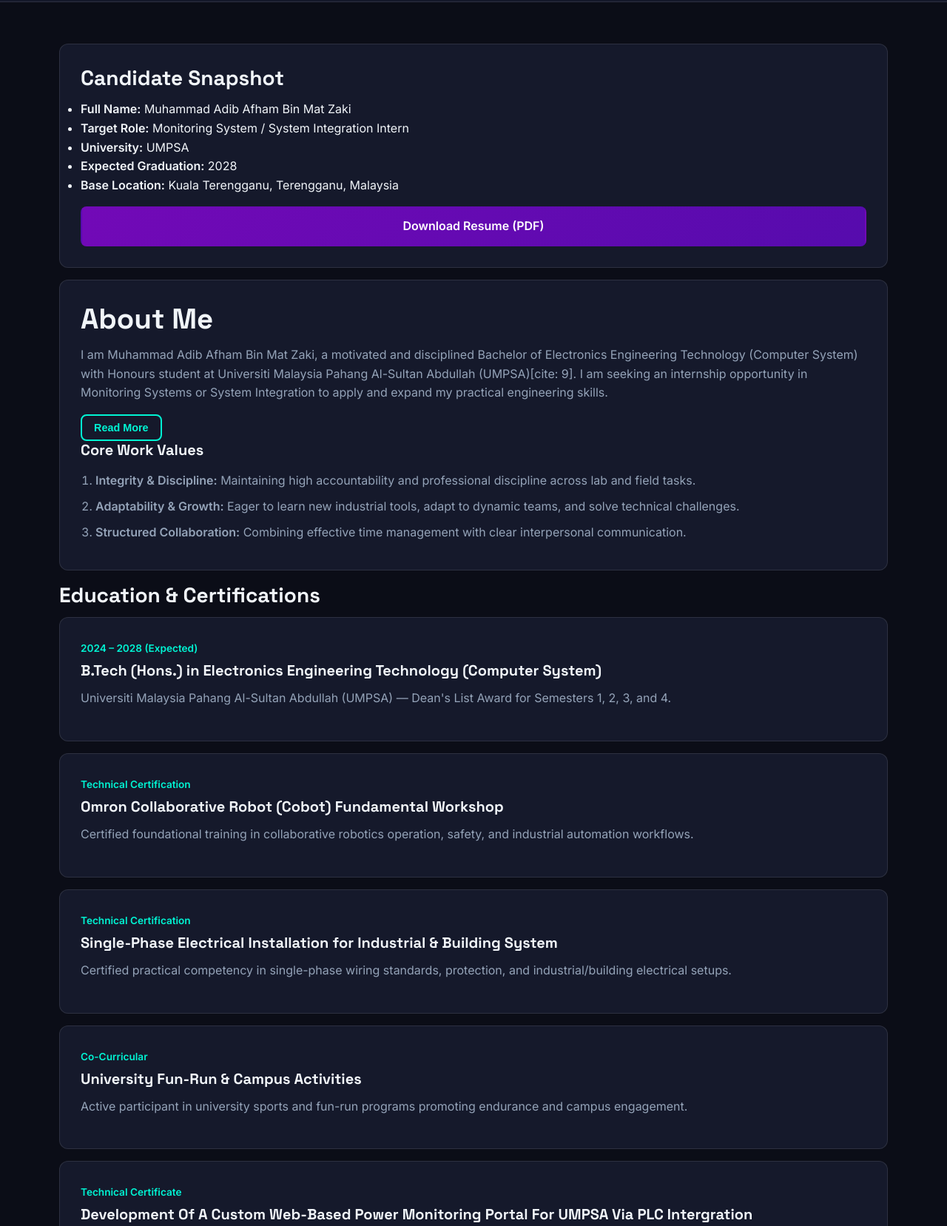
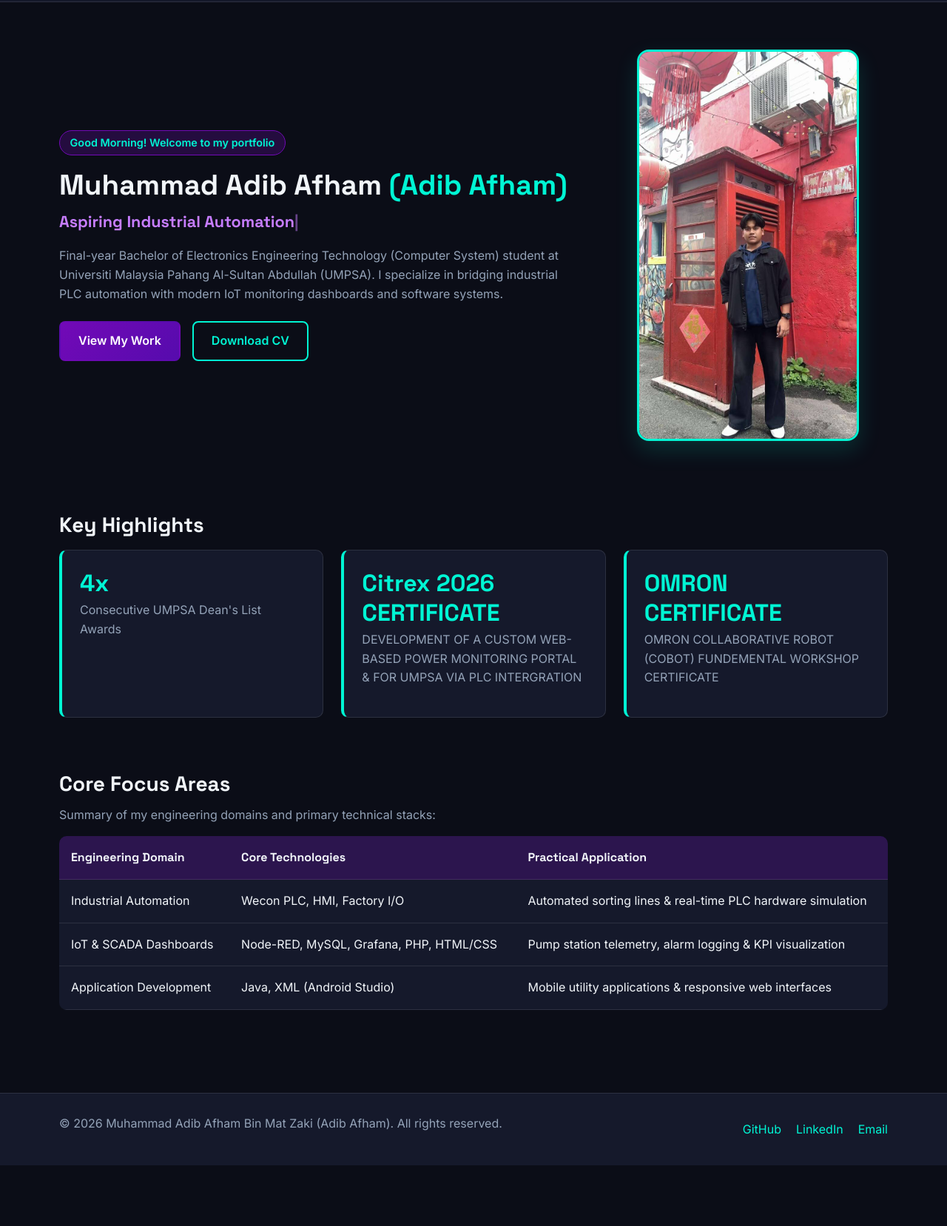
Before and after one commit to Adeebbs/ProfilePortfolio, a plain HTML site: page index.html in a window 1280 px wide. Shown: the part 68-1725 px from the top of the page at 74% size. After the commit the page ends 1643 px from the top, so only its background shows below. Drawn offline with Linux system fonts and the light colour scheme.

Commit message:
Update index.html

```diff
--- a/index.html
+++ b/index.html
@@ -3,7 +3,7 @@
 <head>
   <meta charset="UTF-8">
   <meta name="viewport" content="width=device-width, initial-scale=1.0">
-  <title>About Me | Muhammad Adib Afham</title>
+  <title>ADIB AFHAM | Electronics &amp; Automation Portfolio</title>
   <link rel="preconnect" href="https://fonts.googleapis.com">
   <link rel="preconnect" href="https://fonts.gstatic.com" crossorigin>
   <link href="https://fonts.googleapis.com/css2?family=Inter:wght@400;500;600&family=Space+Grotesk:wght@600;700&display=swap" rel="stylesheet">
@@ -12,7 +12,7 @@
 <body>
   <header class="site-header">
     <div class="container nav-wrapper">
-      <a href="index.html" class="logo">ADIB<span> AFHAM</span></a>
+      <a href="index.html" class="logo">ADIB<span>AFHAM</span></a>
       <button class="hamburger" id="hamburgerBtn" aria-label="Toggle Navigation" aria-expanded="false">
         <span></span>
         <span></span>
@@ -20,8 +20,8 @@
       </button>
       <nav class="main-nav" id="mainNav">
         <ul>
-          <li><a href="index.html">Home</a></li>
-          <li><a href="about.html" class="active">About</a></li>
+          <li><a href="index.html" class="active">Home</a></li>
+          <li><a href="about.html">About</a></li>
           <li><a href="skills.html">Skills</a></li>
           <li><a href="projects.html">Projects</a></li>
           <li><a href="contact.html">Contact</a></li>
@@ -31,103 +31,84 @@
     </div>
   </header>
 
-  <main class="container page-section">
-    <div class="split-layout">
-      <!-- Sticky Left Profile Card -->
-      <aside class="sticky-sidebar">
-        <div class="card profile-summary-card">
-          <h2>Candidate Snapshot</h2>
-          <ul class="meta-list">
-            <li><strong>Full Name:</strong> Muhammad Adib Afham Bin Mat Zaki</li>
-            <li><strong>Target Role:</strong> Monitoring System / System Integration Intern</li>
-            <li><strong>University:</strong> UMPSA</li>
-            <li><strong>Expected Graduation:</strong> 2028</li>
-            <li><strong>Base Location:</strong> Kuala Terengganu, Terengganu, Malaysia</li>
-            <p></p>
-          </ul>
-          <a href="docs/resume.pdf" class="btn btn-primary full-width" download>Download Resume (PDF)</a>
+  <main>
+    <section class="hero container">
+      <div class="hero-content">
+        <p id="timeGreeting" class="greeting-badge">Welcome to my portfolio</p>
+        <h1>Muhammad Adib Afham <span class="highlight">(Adib Afham)</span></h1>
+        <h2 class="typing-wrapper">
+          <span id="typingText"></span><span class="cursor">|</span>
+        </h2>
+        <p class="hero-bio">
+          Final-year Bachelor of Electronics Engineering Technology (Computer System) student at Universiti Malaysia Pahang Al-Sultan Abdullah (UMPSA). I specialize in bridging industrial PLC automation with modern IoT monitoring dashboards and software systems.
+        </p>
+        <div class="cta-group">
+          <a href="projects.html" class="btn btn-primary">View My Work</a>
+          <a href="docs/resume.pdf" class="btn btn-outline" download>Download CV</a>
         </div>
-      </aside>
-      <p></p>
+      </div>
+      <div class="hero-image">
+        <img src="images/profile.jpg" alt="Portrait of Muhammad Adib Afham Bin Mat Zaki">
+      </div>
+    </section>
 
-      <!-- Right Detailed Narrative & Credentials -->
-      <div class="split-main">
-        <article class="card">
-          <h1>About Me</h1>
-          <p>
-            I am Muhammad Adib Afham Bin Mat Zaki, a motivated and disciplined Bachelor of Electronics Engineering Technology (Computer System) with Honours student at Universiti Malaysia Pahang Al-Sultan Abdullah (UMPSA)[cite: 9]. I am seeking an internship opportunity in Monitoring Systems or System Integration to apply and expand my practical engineering skills.
-          </p>
-          <div id="moreBio" class="hidden-content">
-            <p>
-              My academic projects focus on connecting industrial controllers with modern software interfaces—including linking Factory I/O simulations to physical PLC hardware via OPC UA (2025) and developing a web-based Water Pump Monitoring System dashboard using Node-RED, MySQL, and HTML with real-time alarm alerts (2026).
-            </p>
-            <p>
-              Alongside earning Dean's List recognition across four consecutive semesters, I have completed hands-on technical workshops in Omron Collaborative Robots (Cobot) and Single-Phase Electrical Installation, and actively participate in university fun-run events.
-            </p>
-          </div>
-          <button id="readMoreBtn" class="btn btn-outline btn-sm">Read More</button>
+    <section class="highlights container">
+      <h2>Key Highlights</h2>
+      <div class="stats-grid">
+        <article class="stat-card">
+          <h3>4x</h3>
+          <p>Consecutive UMPSA Dean's List Awards</p>
+        </article>
+        <article class="stat-card">
+          <h3>Citrex 2026 CERTIFICATE</h3>
+          <p>DEVELOPMENT OF A CUSTOM WEB-BASED POWER MONITORING PORTAL &amp; FOR UMPSA VIA PLC INTERGRATION</p>
+        </article>
+        <article class="stat-card">
+          <h3>OMRON CERTIFICATE</h3>
+          <p>OMRON COLLABORATIVE ROBOT (COBOT) FUNDEMENTAL WORKSHOP CERTIFICATE</p>
+        </article>
+      </div>
+    </section>
 
-          <h3>Core Work Values</h3>
-          <ol class="styled-list">
-            <li><strong>Integrity &amp; Discipline:</strong> Maintaining high accountability and professional discipline across lab and field tasks.</li>
-            <li><strong>Adaptability &amp; Growth:</strong> Eager to learn new industrial tools, adapt to dynamic teams, and solve technical challenges.</li>
-            <li><strong>Structured Collaboration:</strong> Combining effective time management with clear interpersonal communication.</li>
-          </ol>
-        </article>
-        <p>
-
-
-        </p>
-        <p></p>
-        <p></p>
-        <section class="credentials-section">
-          <h2>Education &amp; Certifications</h2>
-          <div class="credentials-grid">
-            <article class="card credential-card">
-              <span class="timeline-date">2024 – 2028 (Expected)</span>
-              <h3>B.Tech (Hons.) in Electronics Engineering Technology (Computer System)</h3>
-              <p>Universiti Malaysia Pahang Al-Sultan Abdullah (UMPSA) — Dean's List Award for Semesters 1, 2, 3, and 4.</p>
-            </article>
-            <p></p>
-
-            <article class="card credential-card">
-              <span class="timeline-date">Technical Certification</span>
-              <h3>Omron Collaborative Robot (Cobot) Fundamental Workshop</h3>
-              <p>Certified foundational training in collaborative robotics operation, safety, and industrial automation workflows.</p>
-            </article>
-            <p></p>
-
-            <article class="card credential-card">
-              <span class="timeline-date">Technical Certification</span>
-              <h3>Single-Phase Electrical Installation for Industrial &amp; Building System</h3>
-              <p>Certified practical competency in single-phase wiring standards, protection, and industrial/building electrical setups.</p>
-            </article>
-            <p></p>
-
-            <article class="card credential-card">
-              <span class="timeline-date">Co-Curricular</span>
-              <h3>University Fun-Run &amp; Campus Activities</h3>
-              <p>Active participant in university sports and fun-run programs promoting endurance and campus engagement.</p>
-            </article>
-            <p></p>
-
-            <article class="card credential-card">
-              <span class="timeline-date">Technical Certificate</span>
-              <h3>Development Of A Custom Web-Based Power Monitoring Portal For UMPSA Via PLC Intergration</h3>
-              <p>Certified as gold award in Citrex 2026 AWARD.</p>
-            </article>
-            <p></p>
-          </div>
-        </section>
+    <section class="overview-table-section container">
+      <h2>Core Focus Areas</h2>
+      <p>Summary of my engineering domains and primary technical stacks:</p>
+      <div class="table-responsive">
+        <table>
+          <thead>
+            <tr>
+              <th>Engineering Domain</th>
+              <th>Core Technologies</th>
+              <th>Practical Application</th>
+            </tr>
+          </thead>
+          <tbody>
+            <tr>
+              <td>Industrial Automation</td>
+              <td>Wecon PLC, HMI, Factory I/O</td>
+              <td>Automated sorting lines &amp; real-time PLC hardware simulation</td>
+            </tr>
+            <tr>
+              <td>IoT &amp; SCADA Dashboards</td>
+              <td>Node-RED, MySQL, Grafana, PHP, HTML/CSS</td>
+              <td>Pump station telemetry, alarm logging &amp; KPI visualization</td>
+            </tr>
+            <tr>
+              <td>Application Development</td>
+              <td>Java, XML (Android Studio)</td>
+              <td>Mobile utility applications &amp; responsive web interfaces</td>
+            </tr>
+          </tbody>
+        </table>
       </div>
-    </div>
+    </section>
   </main>
 
   <footer class="site-footer">
     <div class="container footer-content">
-      <p>&copy; <span id="currentYear">2026</span> Muhammad Adib Afham Bin Mat Zaki. All rights reserved.</p>
+      <p>&copy; <span id="currentYear">2026</span> Muhammad Adib Afham Bin Mat Zaki (Adib Afham). All rights reserved.</p>
       <div class="social-links">
-       <a href="https://github.com/Adeebbs" target="_blank" rel="noopener noreferrer">GitHub</a>
+        <a href="https://github.com/Adeebbs" target="_blank" rel="noopener noreferrer">GitHub</a>
         <a href="https://www.linkedin.com/in/adib-afham-a77aa1451/" target="_blank" rel="noopener noreferrer">LinkedIn</a>
         <a href="mailto:adibafham878@gmail.com">Email</a>
       </div>
```
